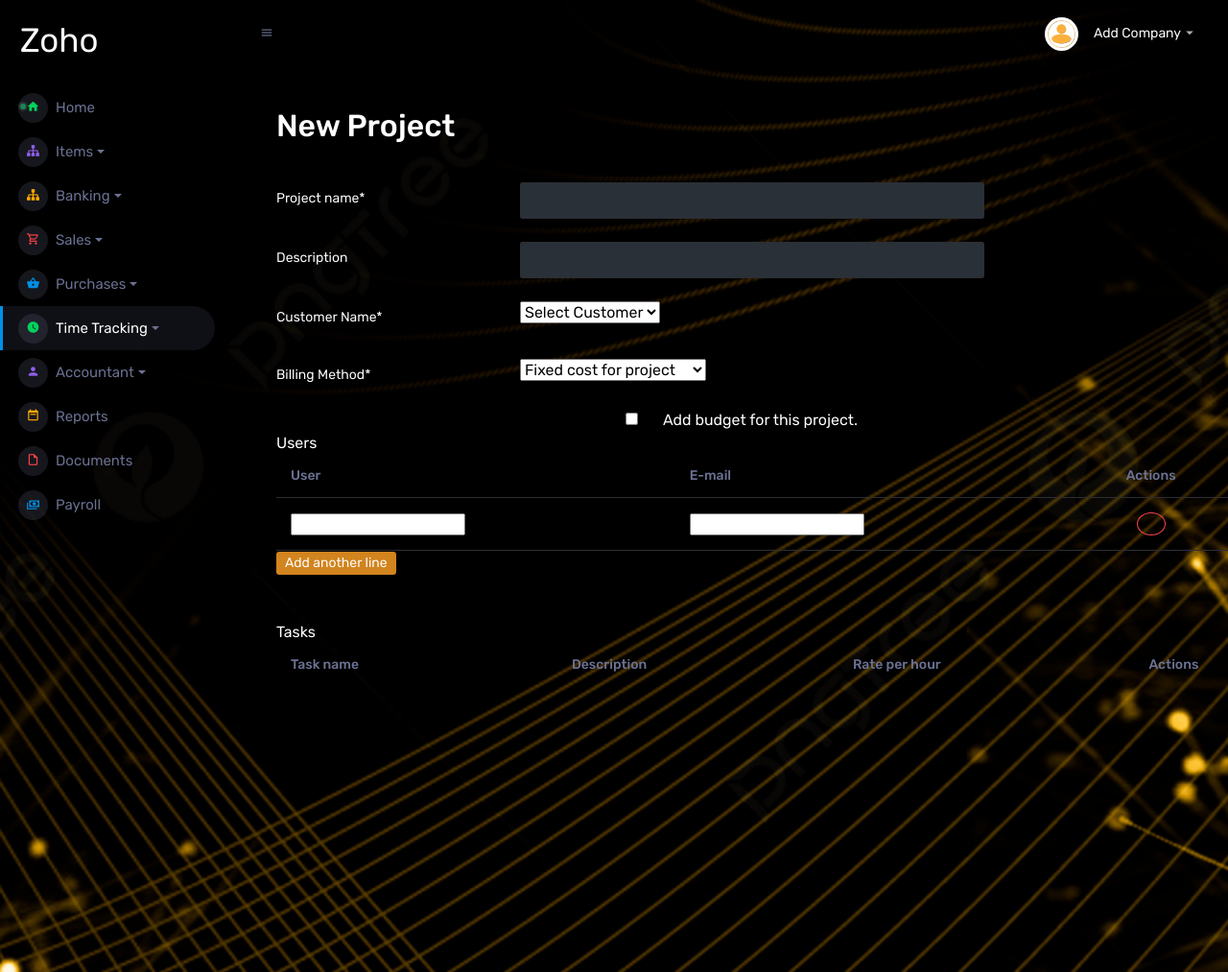
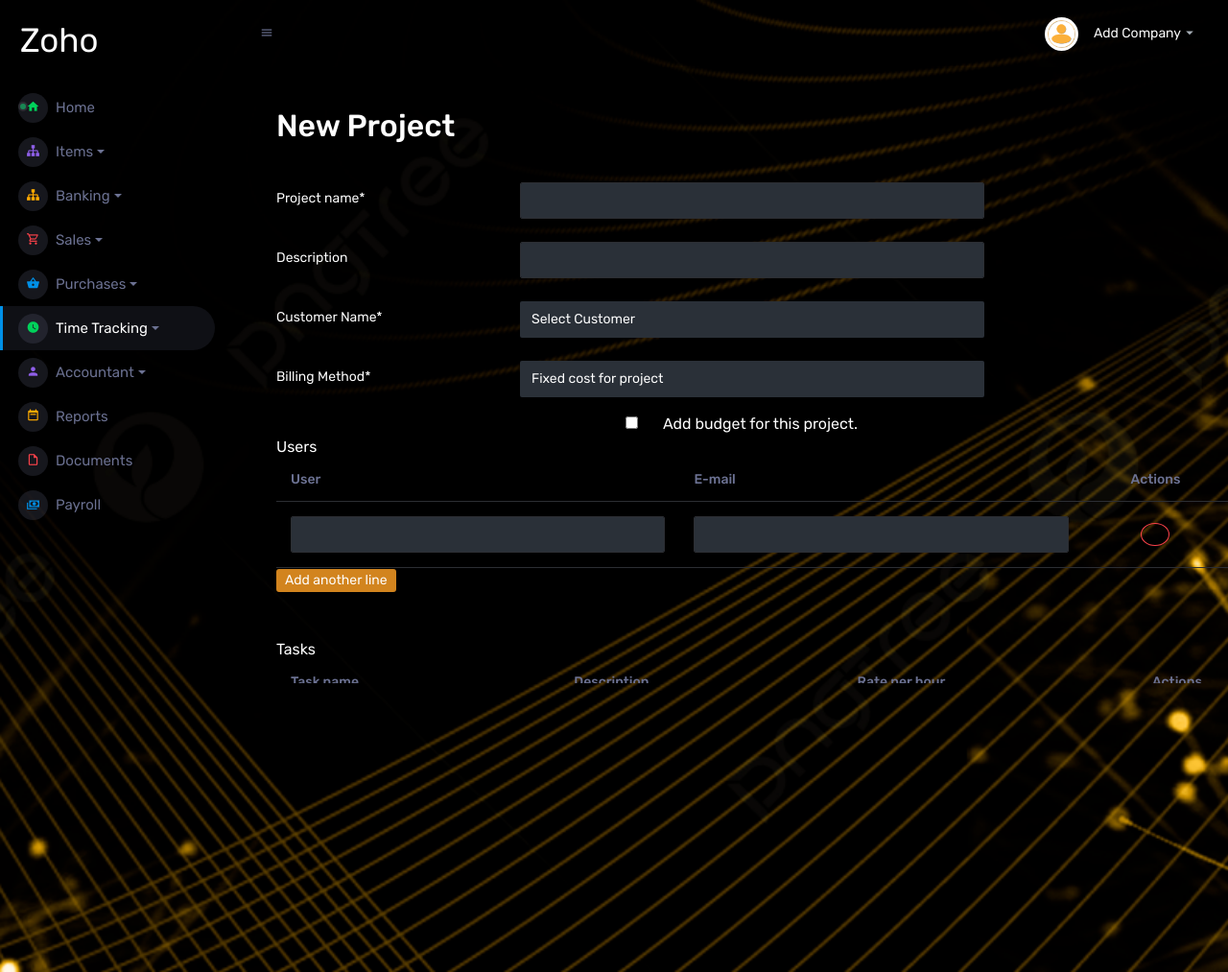
Before and after one commit to noelfrancis12/zohoproj, a Django app: page /proj in a window 1280 px wide. Shown: the whole page at 96% size. Run offline with Django 4.2, Linux system fonts and the light colour scheme; the visitor is signed in with stand-in values (Sample User, id 1); data comes from the database, SQL or seed files in the repository; data that the repository does not hold is empty; parts of the project's set-up code (start-up, migrations or seed data) failed here and were passed over; some libraries are stand-ins or nearby versions.

Commit message:
fourth commit

```diff
--- a/templates/proj.html
+++ b/templates/proj.html
@@ -6,7 +6,13 @@
 
 <!-- class="row fixed-top " -->
 <!-- style=" position: fixed;" -->
-
+<style>
+    .dark-select {
+    background-color: #333;
+    color: #fff;
+    width: 200px;
+}
+</style>
 <!-- <section > -->
     <div class="fixed-top" style="top: 7rem; margin-left: 18rem;" >
 
@@ -43,7 +49,7 @@
                     <div class="col-sm-12 col-md-3 col-lg-3 col-form-label"><label>Customer Name*</label></div>
                      <div class="col-sm-12 col-md-6 col-lg-6">
 
-                        <select name="" id="">
+                        <select name="" id=""   class="form-control">
 
                             <option value="">Select Customer</option>
     {% for d in data %}
@@ -62,7 +68,7 @@
                  <div class="form-group row mt-4">
                     <div class="col-sm-12 col-md-3 col-lg-3 col-form-label"><label>Billing Method*</label></div>
                     <div class="col-sm-12 col-md-6 col-lg-6">
-                        <select name="billingMethod" id="billingMethodSelect">
+                        <select name="billingMethod" id="billingMethodSelect" class="form-control">
                             <option value="Fixed cost for project">Fixed cost for project</option>
                             <option value="Based on project hours">Based on project hours</option>
                             <option value="">Based on staff hours</option>
@@ -104,10 +110,10 @@
         <tbody>
             <tr id="user_row1">
                 <td>
-                    <input type="text" id="user1">
+                    <input type="text" class="form-control" id="user1">
                 </td>
                 <td class="text-right">
-                    <input type="email" id="email1">
+                    <input type="email" class="form-control" id="email1">
                 </td>
                 <td class="text-center">
                     <button type="button" class="btn btn-transparent text-danger btn-sm btn-outline-danger rounded-circle delete-row" style="width:30px">
@@ -133,13 +139,13 @@
         <tbody>
             <tr id="task_row1">
                 <td>
-                    <input type="text" id="task1">
+                    <input type="text" class="form-control" id="task1">
                 </td>
                 <td class="text-right">
-                    <input type="text" id="desc1">
+                    <input type="text" class="form-control" id="desc1">
                 </td>
                 <td class="text-right">
-                    <input type="text" id="desc1">
+                    <input type="text" class="form-control" id="desc1">
                 </td>
                 <td class="text-center">
                     <button type="button" class="btn btn-transparent text-danger btn-sm btn-outline-danger rounded-circle delete-row" style="width:30px">
```
